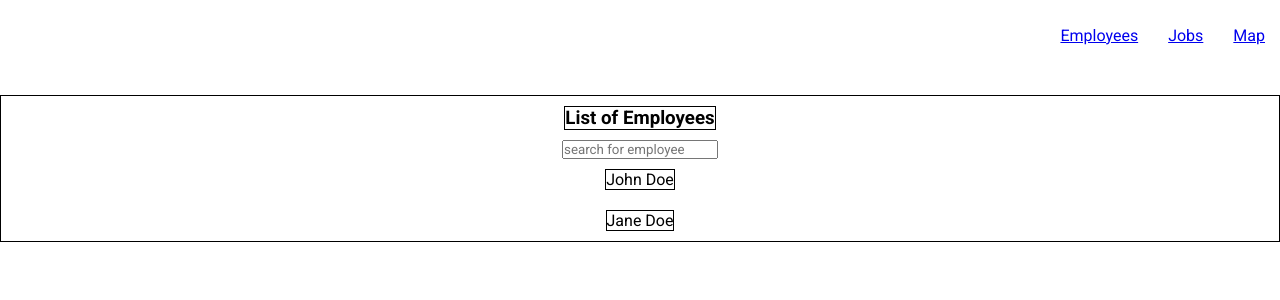
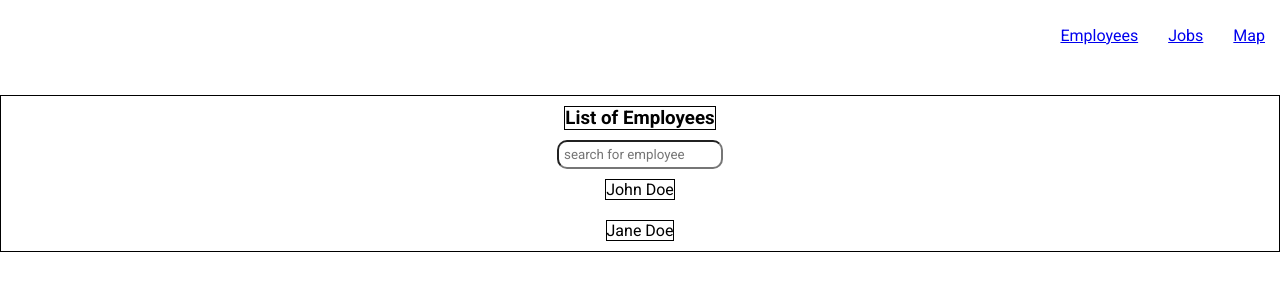
Before and after one commit to yaahcd/workflow-controller-app, a React (Vite) app: page /home/employees in a window 1280 px wide. Shown: the top 300 px of the page. Built offline with nearby package versions, Linux system fonts and the light colour scheme.

Commit message:
added searchbox component

```diff
--- a/src/components/employeesList/EmployeesList.jsx
+++ b/src/components/employeesList/EmployeesList.jsx
@@ -1,6 +1,7 @@
 import { EmployeesListContainer } from "./employeesList.styles";
 import { useNavigate } from "react-router-dom";
 import { employees } from "../../../employeeList.json";
+import SearchBox from "../searchBox/SearchBox";
 
 function EmployeesList() {
   const navigate = useNavigate();
@@ -8,8 +9,7 @@ function EmployeesList() {
   return (
       <EmployeesListContainer>
         <h3>List of Employees</h3>
-        <input type="search"
-        placeholder="search for employee"/>
+        <SearchBox placeholder={"search for employee"} onChangeHandler={""} />
         {employees.map((employee, index) => (
           <p key={index} onClick={() => navigate(`${employee.id}`)}>
             {employee.name}
--- /dev/null
+++ b/src/components/searchBox/SearchBox.jsx
@@ -0,0 +1,17 @@
+import { SearchBoxContainer } from "./searchBox.styles"
+
+
+function SearchBox({placeholder, onChangeHandler}) {
+
+  return (
+    <SearchBoxContainer>
+    <input
+      type="search"
+      placeholder={`${placeholder}`}
+      onChange={onChangeHandler}
+    />
+    </SearchBoxContainer>
+  )
+}
+
+export default SearchBox
--- /dev/null
+++ b/src/components/searchBox/searchBox.styles.jsx
@@ -0,0 +1,9 @@
+import styled from "styled-components";
+
+export const SearchBoxContainer = styled.div`
+
+input {
+    border-radius: 10px;
+    padding: 5px;
+}
+`
```
